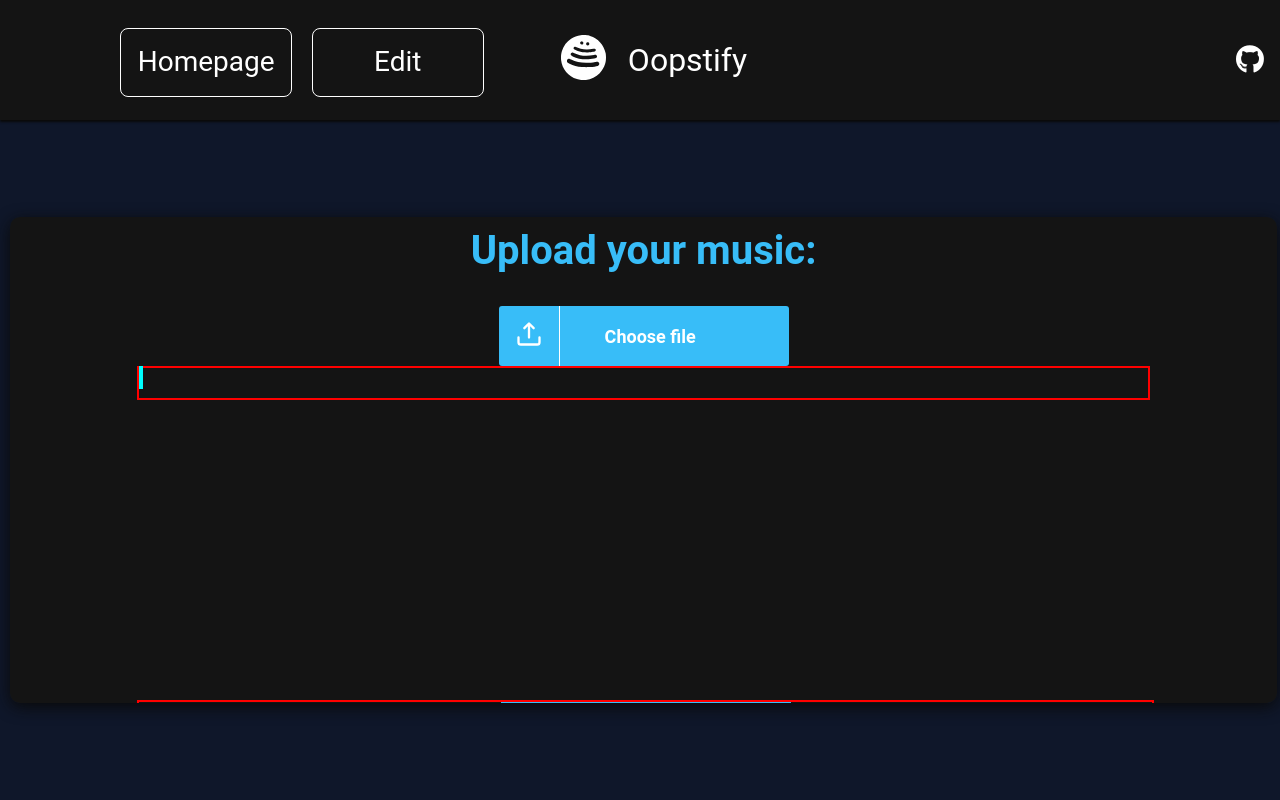
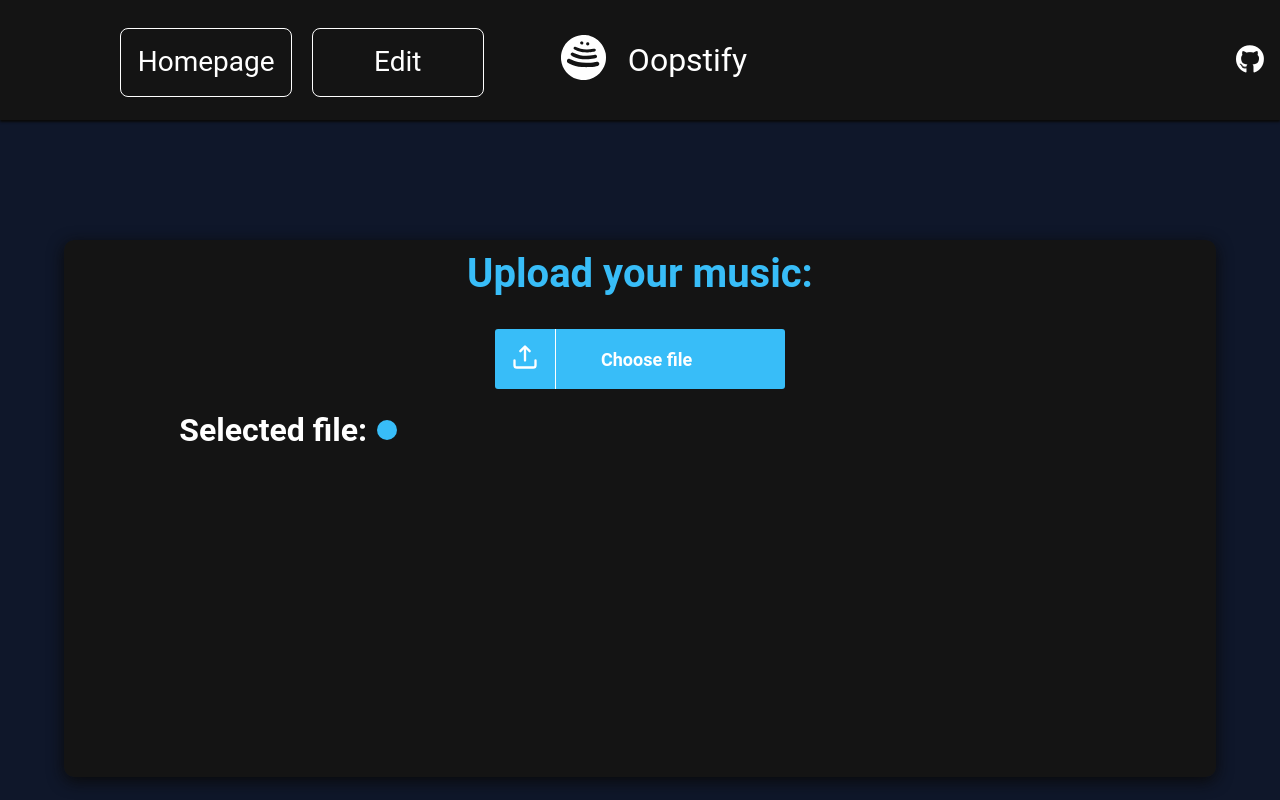
Before and after one commit to Rastuharem/Oopstify, a React (Create React App) app: page /playlist in a window 1280 px wide. Built offline with nearby package versions, Linux system fonts and the light colour scheme.

Commit message:
changed interface in Edit page

```diff
--- a/src/components/UploadSongForm.jsx
+++ b/src/components/UploadSongForm.jsx
@@ -1,32 +1,32 @@
 import React from "react";
 import "../styles/UploadSongForm.css"
 import { UploadSvg } from "../svg";
+import songs from "../data/songs.json"
 
 const UploadSongForm = () => {
-
-    //   let inputs = document.querySelectorAll(".input__file");
-    //   Array.prototype.forEach.call(inputs, ((input) => {
-    //     let label = input.nextElementSibling,
-    //       labelVal = label.querySelector(".input__file-button-text").innerText;
-    //     input.addEventListener("change", ((e) => {
-    //       let countFiles = "";
-    //       if (this.files && this.files.length >= 1)
-    //         countFiles = this.files.length;
-    //       if (countFiles)
-    //         label.querySelector(".input__file-button-text").innerText = "Выбрано файлов: " + countFiles;
-    //       else
-    //         label.querySelector(".input__file-button-text").innerText = labelVal;
-    //     }))}));
 
     const showUploadedFile = () => {
         const input = document.getElementById("input__file");
         const label = document.getElementById("FilePath");
-        const countFiles = input.value;
-        label.innerText = "Chosen file: " + countFiles;
+        if (input.files.length !== 1) {
+            alert("You can upload only one file at a time!");
+        } else {
+            const file = input.files[0];
+            console.log(file);
+            label.innerText = file.name;
+            showSongOption();
+        }
     }
 
+    const showSongOption = () => {
+        const songSample = songs[0];
+        const songFields = [];
+        for (let key in songSample) {
+            songFields.push(key);
+        }
+        console.log(songFields);
 
-
+    }
 
     return(
         <form
@@ -55,12 +55,16 @@
           </div>
             <div className="songInfoContainer">
                 <div className="filePathContainer">
-                <label id="FilePath"></label>
+                    <h1>Selected file: </h1>
+                    <label id="FilePath"></label>
+
+
+
+
                 </div>
-
             </div>
           <div className="senderContainer">
-            <input type="submit" value="Upload" id="SendBtn"/>
+            <input type="submit" value="Upload" id="SendBtn" hidden="false" />
             </div>
         </form>
     );
--- a/src/styles/Player.css
+++ b/src/styles/Player.css
@@ -20,13 +20,16 @@
     margin: 0px 3rem;
     transition: all 0.19s ease-in-out;
 }
+
 #active > svg {
     color: #38bdf8;
 }
+
 i.fas.fa-play-circle,
 i.fas.fa-pause-circle {
     font-size: 1.9rem;
 }
+
 .control,
 .main-control > i {
     color: #e2e8f0;
--- a/src/styles/PlaylistPage.css
+++ b/src/styles/PlaylistPage.css
@@ -3,7 +3,7 @@
 }
 
 .textContainer {
-    height: 90%;
+    height: 100%;
     display: grid;
     grid-row: 2/3;
     grid-column: 1/13;
@@ -12,12 +12,14 @@
 }
 
 .textContainer > h1 {
+    padding-top: 15px;
     color: white;
     font-size: 50px;
     text-shadow: 1px 1px 4px black;
     position: absolute;
     margin: auto;
     justify-self: center;
+    align-self: center;
     opacity: 0;
     animation: HeaderAppear 1.7s ease 0.1s forwards;
 }
@@ -27,13 +29,16 @@
     border-radius: 10px;
     box-shadow: 0 4px 16px rgb(10, 10, 10);
     display: inline;
-    grid-row: 3/8;
+    grid-row: 3/9;
     grid-column: 1/13;
-    width: 99%;
-    margin-left: 10px;
+    width: 90%;
+    margin: auto;
+    align-self:auto;
     justify-content: center;
     align-content: flex-start;
     overflow-y: auto;
+    overflow-x: hidden;
+    height: 92%;
 }
 
 .formContainer > h2 {
@@ -55,3 +60,23 @@
         opacity: 1;
     }
 }
+
+.formContainer::-webkit-scrollbar {
+    width: 2px;
+}
+
+/* Track */
+.formContainer::-webkit-scrollbar-track {
+    background: rgb(15, 23, 42);
+}
+
+/* Handle */
+.formContainer::-webkit-scrollbar-thumb {
+    background: rgb(148, 163, 184);
+    border-radius: 4px;
+}
+
+/* Handle on hover */
+#song-list::-webkit-scrollbar-thumb:hover {
+    background: #ccc;
+}
--- a/src/styles/UploadSongForm.css
+++ b/src/styles/UploadSongForm.css
@@ -63,6 +63,22 @@
     margin: auto;
 }
 
+.filePathContainer {
+    min-height: 50px;
+    display: inline-flex;
+}
+
+#FilePath {
+    height: fit-content;
+    align-self: center;
+    border-radius: 10px;
+    background-color: #38bdf8;
+    padding: 10px;
+    margin: 0px 10px;
+    width: fit-content;
+
+}
+
 .senderContainer {
     border: 2px solid red;
     width: 100%;
@@ -70,17 +86,9 @@
     display: inline-flex;
     justify-self: center;
     margin: auto;
-    margin-top: 300px;
     height: fit-content;
-}
+    margin-top: 1000px;
 
-.filePathContainer {
-    border: 2px solid red;
-    height: 30px;
-}
-
-#FilePath {
-    border: 2px solid aqua;
 }
 
 #SendBtn {
```
